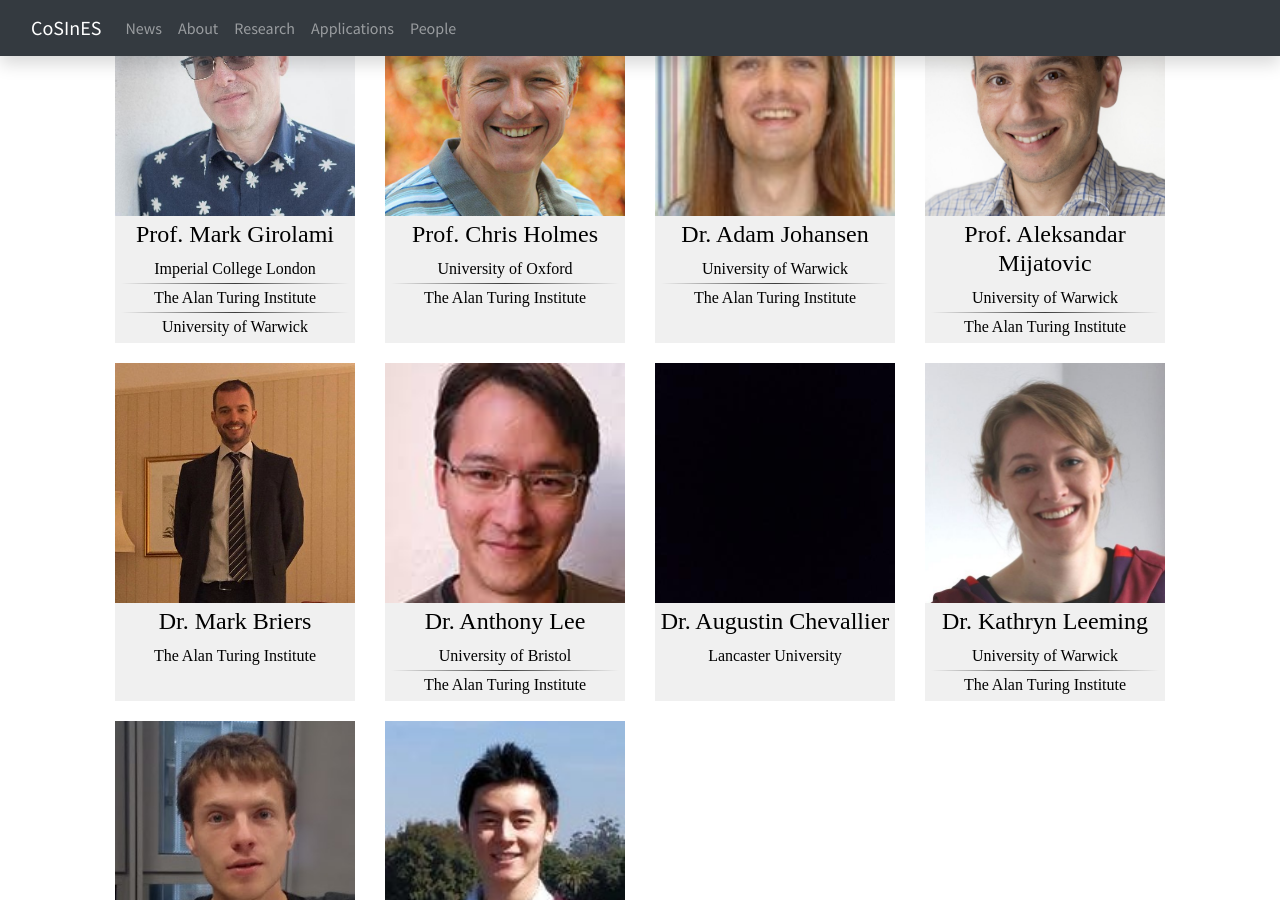
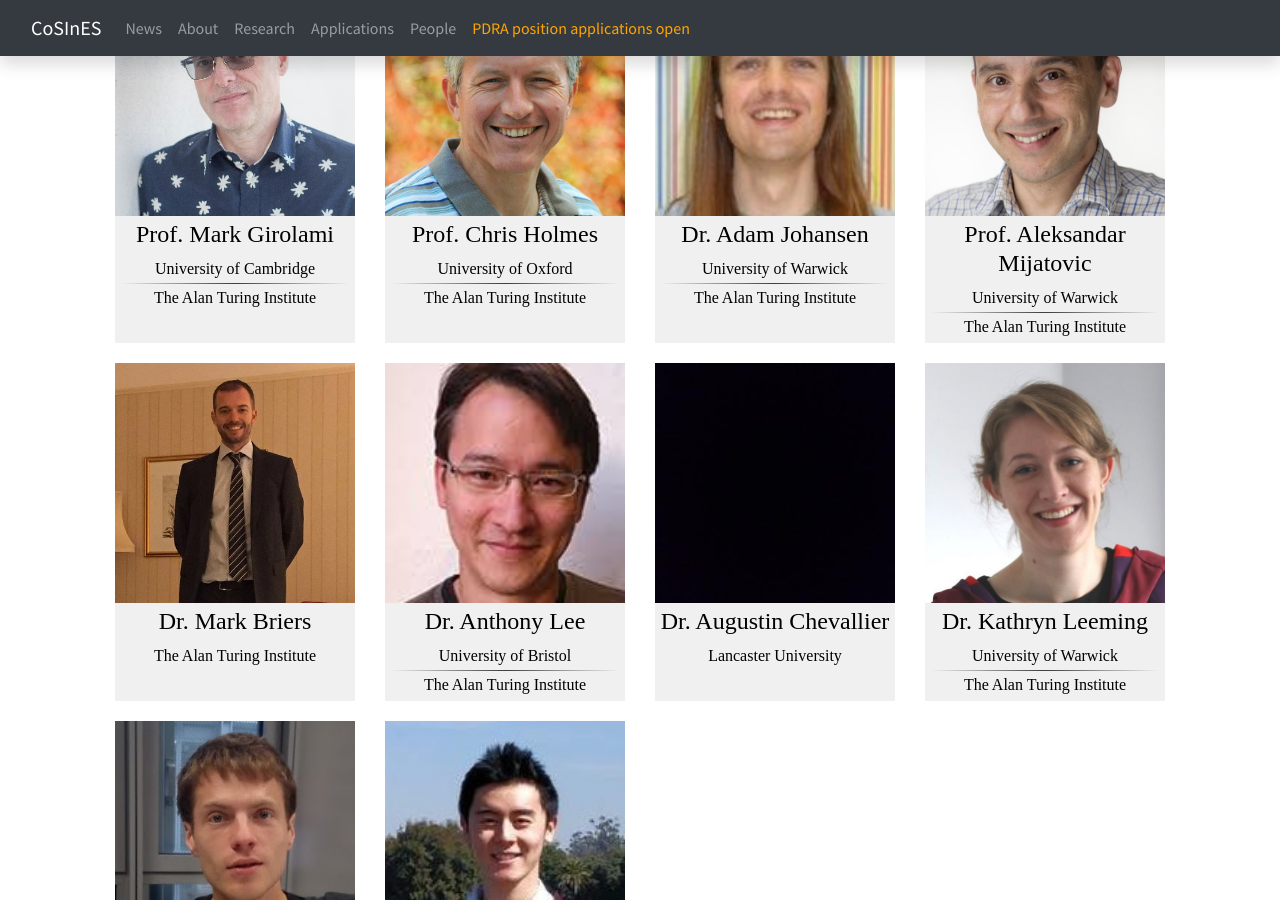
Before and after one commit to cosines-web/cosines-web.github.io, a Jekyll site: the page built from people.html, in a window 1280 px wide and 900 px high, scrolled down 744 px. Built offline with Jekyll 4.4.1, drawn with Linux system fonts in a browser that asks for light colours; nearby versions of some CDN libraries.

Commit message:
updated affiliations, added Oxford job ad

```diff
--- a/_layouts/default.html
+++ b/_layouts/default.html
@@ -38,6 +38,9 @@
 						<!--<li class="nav-item">
 							<a class=" nav-link-highlight nav-link" href="https://www.lancaster.ac.uk/newbayes/workshop/">Workshop: 19th September 2019</a>
 						</li>-->
+						<li class="nav-item">
+							<a class=" nav-link-highlight nav-link" href="https://my.corehr.com/pls/uoxrecruit/erq_jobspec_version_4.display_form?p_company=10&p_internal_external=E&p_display_in_irish=N&p_process_type=&p_applicant_no=&p_form_profile_detail=&p_display_apply_ind=Y&p_refresh_search=Y&p_recruitment_id=144065">PDRA position applications open</a>
+						</li>
 					</ul>
 				</div>
 			</div>
--- a/index.html
+++ b/index.html
@@ -108,6 +108,7 @@ title: Home
 	<div class="row">
 		<div class="col-md-12">
 			<h2>Our Research</h2>
+			<hr>
 			<hr>
 		</div>
 	</div>
--- a/people.html
+++ b/people.html
@@ -78,15 +78,13 @@ title: Home
 
 		<div class="col-md-3 center">
 			<a class="feature-link"
-				href="https://www.imperial.ac.uk/people/m.girolami">
+				href="https://prof-girolami.uk/">
 				<img src="img/people/girolami.jpg" class="img-fluid feature-image">
 				<div data-eq-height class="feature-link-title">
 					<h4>Prof. Mark Girolami</h4>
-					<div>Imperial College London</div>
+					<div>University of Cambridge</div>
 					<hr>
 					<div>The Alan Turing Institute</div>
-					<hr>
-					<div>University of Warwick</div>
 				</div>
 			</a>
 		</div>
@@ -116,7 +114,7 @@ title: Home
 		</div>
 		<div class="col-md-3 center">
 			<a class="feature-link"
-				href="https://nms.kcl.ac.uk/mijatovic/">
+				href="https://warwick.ac.uk/fac/sci/statistics/staff/academic-research/mijatovic/">
 				<img src="img/people/mijatovic.jpg" class="img-fluid feature-image">
 				<div data-eq-height class="feature-link-title">
 					<h4>Prof. Aleksandar Mijatovic</h4>
```
Also changed, not shown: other parts of index.html (+2 -2 lines).
